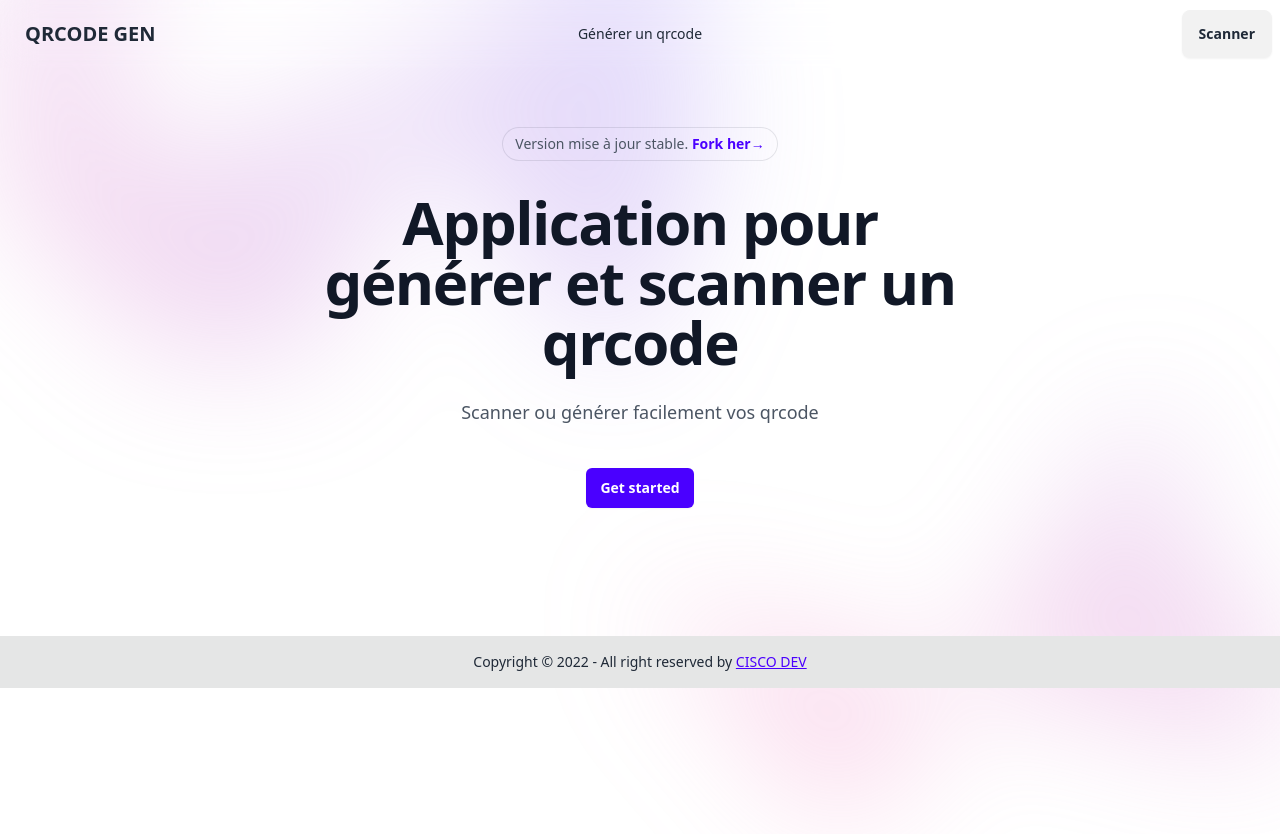
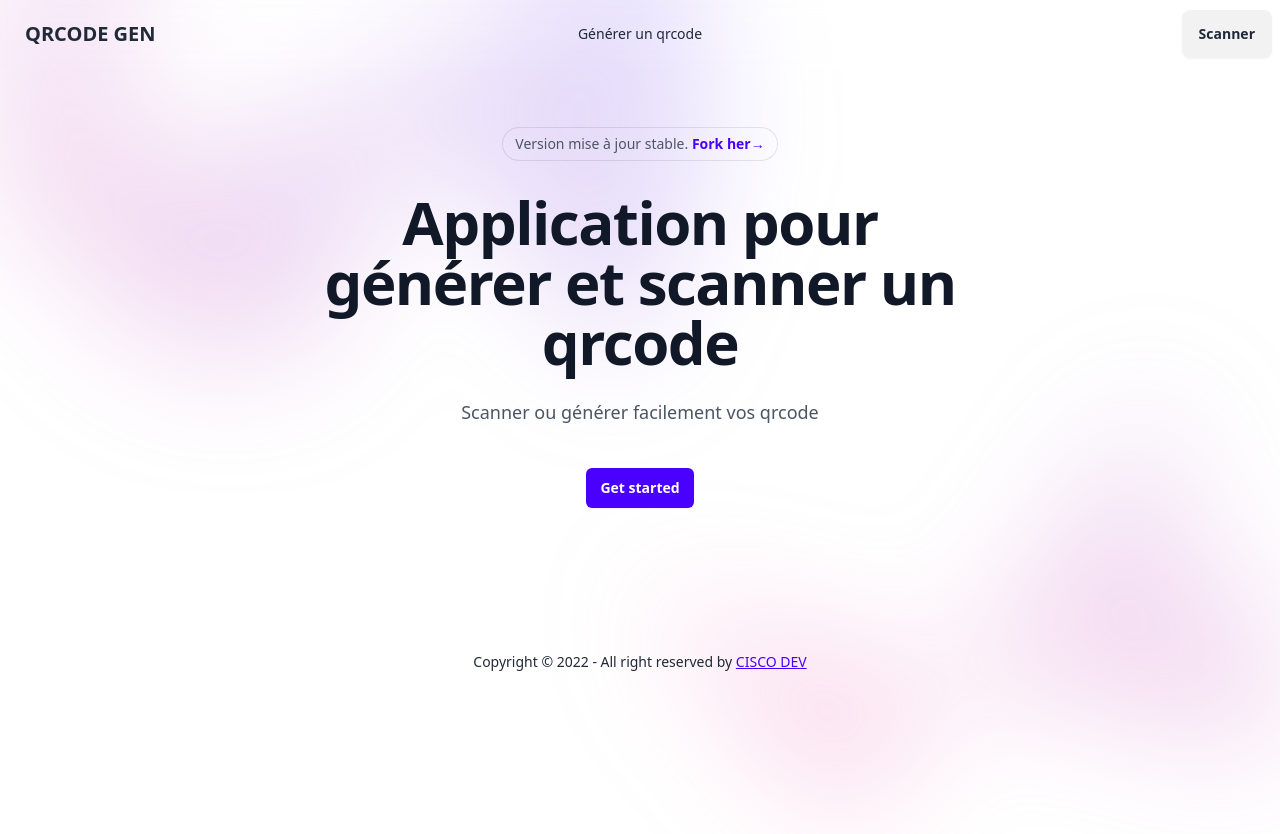
Before and after one commit to francis-tg/QrCodeApp, a Vue app: page / in a window 1280 px wide. Built offline with nearby package versions, Linux system fonts and the light colour scheme; what vue3-loading-screen would draw is missing.

Commit message:
fix some bugs

```diff
--- a/src/App.vue
+++ b/src/App.vue
@@ -50,7 +50,7 @@
     <router-view></router-view>
 
   </main>
-  <footer class="footer footer-center bg-base-300 w-full text-base-content p-4">
+  <footer class="footer footer-center bg-transparent w-full text-base-content p-4">
       <aside>
         <p>Copyright © {{ new Date().getFullYear() }} - All right reserved by <a href="https://github.com/francis-tg"
             class="underline text-primary">CISCO DEV</a></p>
```
